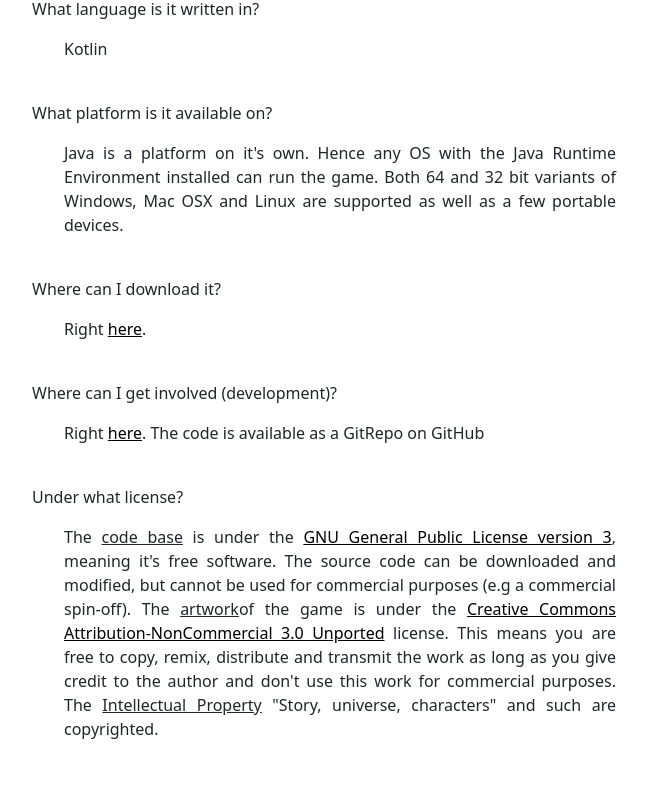
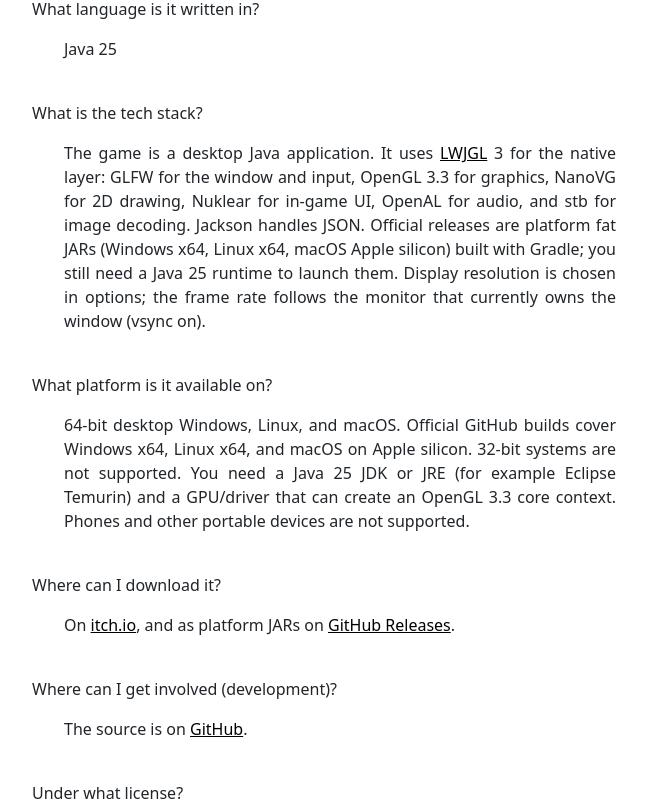
Before and after one commit to SubiyaCryolite/scndgen-website, a React (Vite) app: page /legends/faq in a window 1280 px wide. Shown: the part 1040-1841 px from the top of the page, without its empty margins (300-948 px from the left). Built offline with nearby package versions, Linux system fonts and the light colour scheme.

Commit message:
Enhance footer layout and update SEO content. Moved app version display to a new line in the footer, improved SEO descriptions for various pages, and added details about the tech stack and system requirements in the FAQ and Requirements sections.

```diff
--- a/src/components/Layout.tsx
+++ b/src/components/Layout.tsx
@@ -54,10 +54,11 @@
       </TabContext.Provider>
 
       <div className="footer">
-        The SCND Genesis
-        {APP_VERSION ? ` ${APP_VERSION}` : ""} - Copyright © 2008 -&nbsp;
+        The SCND Genesis - Copyright © 2008 -&nbsp;
         <span id="current-year">{new Date().getFullYear()}</span>
         &nbsp;Ifunga Ndana. All rights reserved.
+        <br />
+        {APP_VERSION ? ` ${APP_VERSION}` : ""}
       </div>
     </>
   );
--- a/src/constants/index.ts
+++ b/src/constants/index.ts
@@ -43,7 +43,7 @@
   "/legends/features": {
     title: `${MetaTitle} Legends Features`,
     description:
-      "Characters, story mode, soundtrack, LAN and online play, and achievements in The SCND Genesis: Legends.",
+      "Characters, story mode, soundtrack, display options, LAN and online play, and achievements in The SCND Genesis: Legends.",
   },
   "/legends/screenshots": {
     title: `${MetaTitle} Legends Screenshots`,
@@ -53,12 +53,12 @@
   "/legends/faq": {
     title: `${MetaTitle} Legends FAQ`,
     description:
-      "Frequently asked questions about The SCND Genesis: Legends, including platforms, gameplay, and licensing.",
+      "FAQ for The SCND Genesis: Legends: Java 25, LWJGL and OpenGL 3.3, platforms, downloads, and licensing.",
   },
   "/legends/requirements": {
     title: `${MetaTitle} Legends Requirements`,
     description:
-      "Minimum and recommended system requirements for The SCND Genesis: Legends on Windows, Mac, and Linux.",
+      "Minimum and recommended requirements for The SCND Genesis: Legends: Java 25, OpenGL 3.3, 64-bit Windows, Linux, and macOS.",
   },
   "/blog": {
     title: `${MetaTitle} Blog`,
--- a/src/css/app.css
+++ b/src/css/app.css
@@ -13,8 +13,8 @@
 }
 
 .header-white a:link,
-a:hover,
-a:visited {
+.header-white a:hover,
+.header-white a:visited {
   color: #ffffff;
   text-decoration: none;
 }
--- a/src/pages/Legends/tabs/Faq/Faq.tsx
+++ b/src/pages/Legends/tabs/Faq/Faq.tsx
@@ -16,7 +16,7 @@
       How do you play The SCND Genesis: Legends?
       <blockquote>
         It&apos;s a hybrid of conventional fighters and turn-based RPG&apos;s.
-        Each player ques a set of moves (up to a maximum of 4) and executes
+        Each player queues a set of moves (up to a maximum of 4) and executes
         them. The goal is to obliterate your opponent with careful strategies
         rather than sheer brute force.
       </blockquote>
@@ -34,60 +34,96 @@
       </blockquote>
       <br />
       What language is it written in?
-      <blockquote>Kotlin</blockquote>
+      <blockquote>Java 25</blockquote>
+      <br />
+      What is the tech stack?
+      <blockquote>
+        The game is a desktop Java application. It uses{" "}
+        <a href="https://www.lwjgl.org/" target="_blank">
+          LWJGL
+        </a>{" "}
+        3 for the native layer: GLFW for the window and input, OpenGL 3.3 for
+        graphics, NanoVG for 2D drawing, Nuklear for in-game UI, OpenAL for
+        audio, and stb for image decoding. Jackson handles JSON. Official
+        releases are platform fat JARs (Windows x64, Linux x64, macOS Apple
+        silicon) built with Gradle; you still need a Java 25 runtime to launch
+        them. Display resolution is chosen in options; the frame rate follows
+        the monitor that currently owns the window (vsync on).
+      </blockquote>
       <br />
       What platform is it available on?
       <blockquote>
-        Java is a platform on it&apos;s own. Hence any OS with the Java Runtime
-        Environment installed can run the game. Both 64 and 32 bit variants of
-        Windows, Mac OSX and Linux are supported as well as a few portable
-        devices.
+        64-bit desktop Windows, Linux, and macOS. Official GitHub builds cover
+        Windows x64, Linux x64, and macOS on Apple silicon. 32-bit systems are
+        not supported. You need a Java 25 JDK or JRE (for example Eclipse
+        Temurin) and a GPU/driver that can create an OpenGL 3.3 core context.
+        Phones and other portable devices are not supported.
       </blockquote>
       <br />
       Where can I download it?
       <blockquote>
-        Right{" "}
+        On{" "}
         <a
           href="https://subiyacryolite.itch.io/the-scnd-genesis-legends-rmx"
           target="_blank"
         >
-          here
+          itch.io
+        </a>
+        , and as platform JARs on{" "}
+        <a
+          href="https://github.com/SubiyaCryolite/The-SCND-Genesis-Legends/releases"
+          target="_blank"
+        >
+          GitHub Releases
         </a>
         .
       </blockquote>
       <br />
       Where can I get involved (development)?
       <blockquote>
-        Right{" "}
+        The source is on{" "}
         <a
           href="https://github.com/SubiyaCryolite/The-SCND-Genesis-Legends"
           target="_blank"
         >
-          here
+          GitHub
         </a>
-        . The code is available as a GitRepo on GitHub
+        .
       </blockquote>
       <br />
       Under what license?
       <blockquote>
-        The <u>code base</u> is under the{" "}
-        <a href="https://www.gnu.org/licenses/" target="_blank">
-          GNU General Public License version 3
-        </a>
-        , meaning it&apos;s free software. The source code can be downloaded and
-        modified, but cannot be used for commercial purposes (e.g a commercial
-        spin-off). The <u>artwork</u>of the game is under the{" "}
+        The <u>program</u> (game logic, engine, build scripts) is{" "}
+        <a href="https://www.gnu.org/licenses/gpl-3.0.html" target="_blank">
+          GNU GPLv3
+        </a>{" "}
+        or later. You may copy, modify, and redistribute that code, including
+        for a fee, if you follow GPLv3 (source with binaries, same license on
+        derivatives of the program, and so on).
+        <br />
+        <br />
+        The <u>content</u> (characters, original art, story, original audio) is{" "}
         <a
           href="https://creativecommons.org/licenses/by-nc/3.0/"
           target="_blank"
         >
           Creative Commons Attribution-NonCommercial 3.0 Unported
         </a>
-        &nbsp;license. This means you are free to copy, remix, distribute and
-        transmit the work as long as you give credit to the author and
-        don&apos;t use this work for commercial purposes. The&nbsp;
-        <u>Intellectual Property</u> &quot;Story, universe, characters&quot; and
-        such are copyrighted.
+        . You may copy and adapt that work for non-commercial use with
+        attribution. You may not use it commercially without a separate written
+        license from Ifunga Ndana.
+        <br />
+        <br />
+        Official builds may be sold by the author. A commercial fork that still
+        ships this art, story, or characters needs either replacement content
+        you have the right to use, or a separate license. Full terms are in{" "}
+        <a
+          href="https://github.com/SubiyaCryolite/The-SCND-Genesis-Legends/blob/master/LICENSE.md"
+          target="_blank"
+        >
+          LICENSE.md
+        </a>{" "}
+        in the source repository.
       </blockquote>
     </section>
   );
--- a/src/pages/Legends/tabs/Features/Features.tsx
+++ b/src/pages/Legends/tabs/Features/Features.tsx
@@ -15,6 +15,7 @@
         <li>New soundtrack by FloatingRabbit</li>
         <li>Multiple, varied and beautifully animated stages</li>
         <li>Difficulty and time limit presets</li>
+        <li>Resolution options; the game vsyncs to the current monitor</li>
         <li>LAN and Online play</li>
         <li>Achievements</li>
       </ul>
--- a/src/pages/Legends/tabs/Requirements/Requirements.tsx
+++ b/src/pages/Legends/tabs/Requirements/Requirements.tsx
@@ -10,24 +10,31 @@
       Minimum Requirements
       <ul>
         <li>
-          Java Runtime Environment: Version 8 Update 40 (1.8.0_40) or higher
+          Java 25 JDK or JRE (for example Eclipse Temurin 25). The release JAR
+          does not bundle a JVM.
         </li>
-        <li>Operating System: Windows, Mac or Linux</li>
-        <li>RAM: 2GB</li>
-        <li>Graphics Card: 256MB VRAM</li>
-        <li>CPU: 1.4 GHz Single Core</li>
+        <li>
+          64-bit Windows 10 or later, 64-bit Linux, or macOS on Apple silicon
+          (official builds). Intel Mac and other architectures need a local
+          Gradle build.
+        </li>
+        <li>GPU and drivers with OpenGL 3.3 core support</li>
+        <li>RAM: 4 GB</li>
+        <li>Graphics memory: 512 MB</li>
+        <li>CPU: 64-bit dual core or better</li>
       </ul>
       <br />
       Recommended Setup
       <ul>
+        <li>Java 25 JDK or JRE</li>
         <li>
-          Java Runtime Environment: Version 8 Update 40 (1.8.0_40) or higher
+          64-bit Windows, Linux, or macOS on Apple silicon, with current GPU
+          drivers
         </li>
-        <li>Operating System: Windows, Mac or Linux</li>
-        <li>RAM: 4GB</li>
-        <li>Graphics Card: 512MB VRAM</li>
-        <li>Any Dual Core and higher</li>
-        <li>Stable internet connection</li>
+        <li>RAM: 8 GB</li>
+        <li>Graphics: dedicated GPU with OpenGL 3.3 or later</li>
+        <li>Any modern dual core or better</li>
+        <li>Network connection for LAN or online play</li>
       </ul>
     </section>
   );
```
